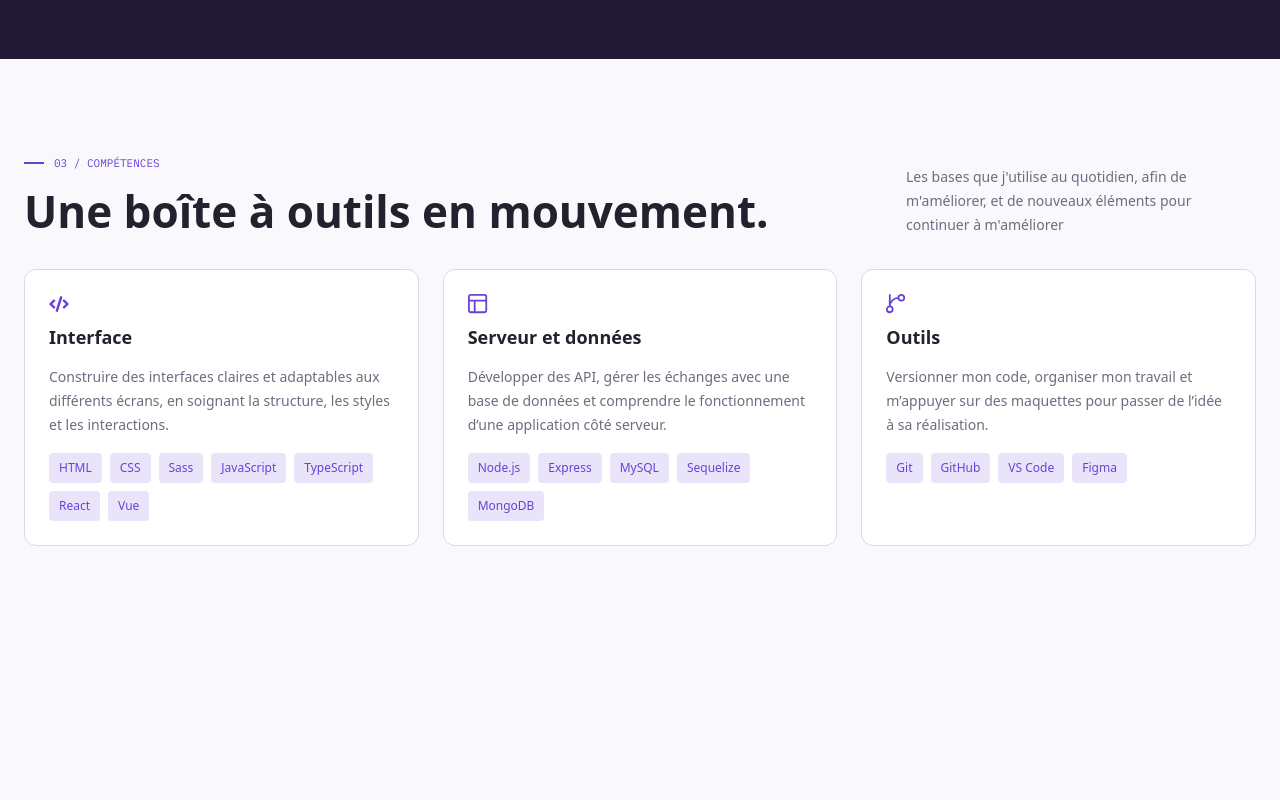
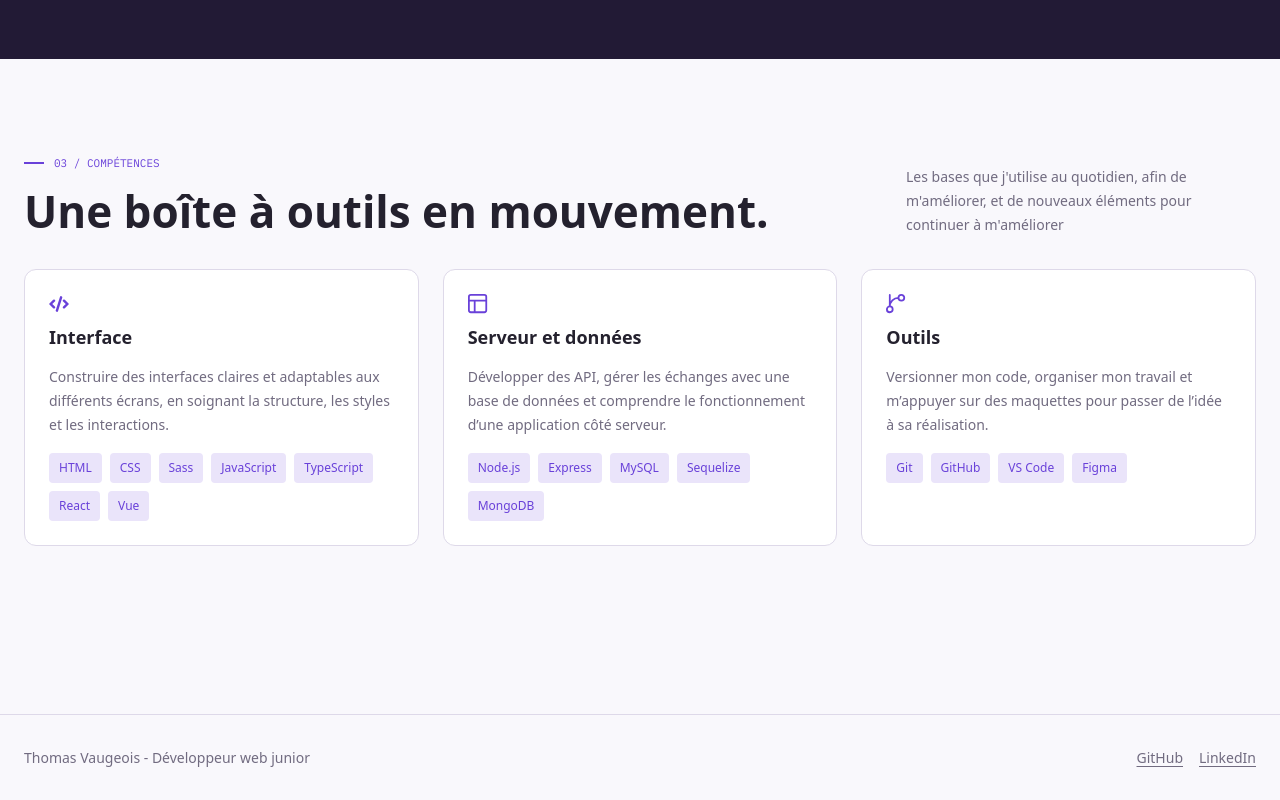
Before and after one commit to VaugeoisThomas/portefolio, a React (Vite) app: page / in a window 1280 px wide. Shown: the part 3403-4203 px from the top of the page. Before the commit the page ends 4117 px from the top, so only its background shows below. Built offline with nearby package versions, Linux system fonts and the light colour scheme.

Commit message:
feat: ajouter le pied de page (#8)

```diff
--- a/src/App.tsx
+++ b/src/App.tsx
@@ -1,5 +1,6 @@
 import './App.css'
 import About from './components/About/About'
+import Footer from './components/Footer/Footer'
 import Header from './components/Header/Header'
 import Intro from './components/Intro/Intro'
 import Projects from './components/Projects/Projects'
@@ -21,6 +22,7 @@ function App() {
           <Skills />
         </div>
       </main>
+      <Footer />
     </>
   )
 }
--- /dev/null
+++ b/src/components/Footer/Footer.css
@@ -0,0 +1,32 @@
+.footer {
+  padding-block: 2rem;
+  border-top: 1px solid var(--color-border);
+  color: var(--color-text-secondary);
+}
+
+.footer-inner {
+  display: flex;
+  flex-direction: column;
+  gap: 1rem;
+  font-size: 0.875rem;
+}
+
+.footer-links {
+  display: flex;
+  flex-wrap: wrap;
+  gap: 1rem;
+}
+
+.footer-links a {
+  color: inherit;
+  text-underline-offset: 0.2em;
+}
+
+@media (min-width: 48rem) {
+  .footer-inner {
+    flex-direction: row;
+    justify-content: space-between;
+    align-items: center;
+    flex-wrap: wrap;
+  }
+}
--- /dev/null
+++ b/src/components/Footer/Footer.tsx
@@ -0,0 +1,18 @@
+import './Footer.css';
+
+/** Pied de page du portefolio */
+function Footer() {
+    return (
+        <footer className='footer'>
+            <div className="footer-inner page-container">
+                <p>Thomas Vaugeois - Développeur web junior</p>
+                <nav className="footer-links" aria-label='Réseaux professionnels'>
+                    <a href="https://github.com/VaugeoisThomas" target='_blank' rel="noopener noreferrer">GitHub</a>
+                    <a href="https://www.linkedin.com/in/thomasvaugeois/" target='_blank' rel="noopener noreferrer">LinkedIn</a>
+                </nav>
+            </div>
+        </footer>
+    )
+}
+
+export default Footer
```
